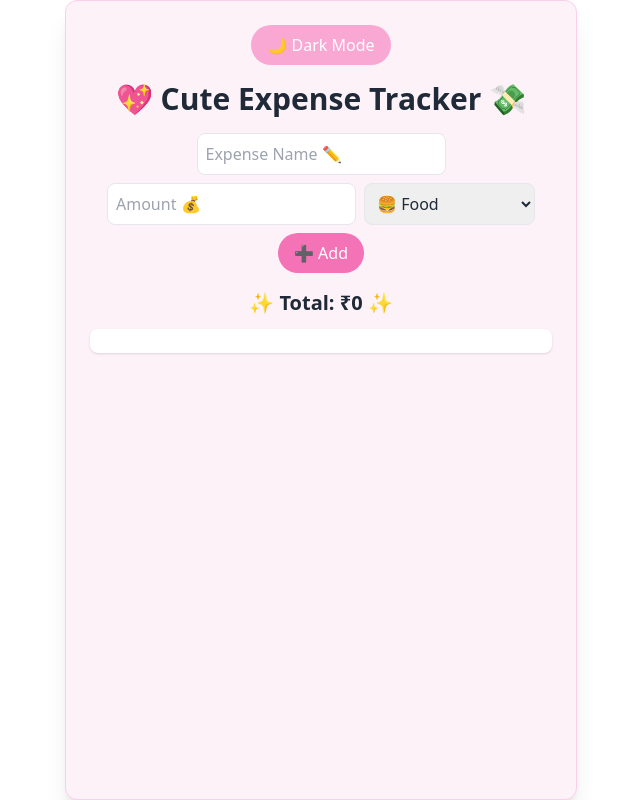
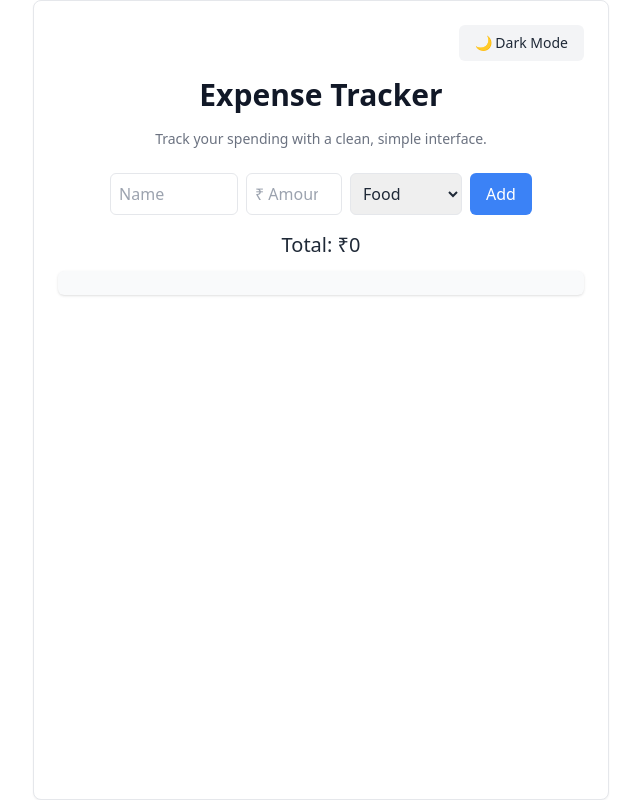
Before and after one commit to tanishka0324/expense-tracker, a React (Create React App) app: page / in a window 1280 px wide. Shown: the whole page, without its empty margins (319-959 px from the left). Built offline with nearby package versions, Linux system fonts and the light colour scheme; the HTML template or start-up script is replaced by a standard one.

Commit message:
Update App.js

```diff
--- a/src/App.js
+++ b/src/App.js
@@ -8,7 +8,7 @@ export default function App() {
   const [transactions, setTransactions] = useState([]);
   const [text, setText] = useState("");
   const [amount, setAmount] = useState("");
-  const [category, setCategory] = useState("🍔 Food");
+  const [category, setCategory] = useState("Food");
   const [darkMode, setDarkMode] = useState(false);
 
   const addTransaction = () => {
@@ -21,13 +21,12 @@ export default function App() {
   const total = transactions.reduce((acc, t) => acc + t.amount, 0);
 
   const chartData = {
-    labels: transactions.map((t) => `${t.text} ${t.category}`),
+    labels: transactions.map((t) => `${t.text} (${t.category})`),
     datasets: [
       {
         data: transactions.map((t) => t.amount),
-        backgroundColor: [
-          "#FFB6C1", "#FFDAB9", "#B0E0E6", "#E6E6FA", "#FADADD", "#C1E1C1"
-        ],
+        backgroundColor: ["#A3C4F3", "#F7D9C4", "#C1E1C1", "#E5D4ED", "#F8E1F4"],
+        borderColor: "#ffffff",
         borderWidth: 2,
       },
     ],
@@ -35,73 +34,82 @@ export default function App() {
 
   return (
     <div className={`${darkMode ? "dark" : ""}`}>
-      <div className="p-6 max-w-lg mx-auto text-center
-      bg-pink-50 dark:bg-gray-900 min-h-screen text-gray-800 dark:text-white
-      transition duration-300 font-sans rounded-xl shadow-xl border border-pink-200">
+      <div className="p-6 max-w-xl mx-auto text-center
+      bg-white dark:bg-gray-900 min-h-screen text-gray-800 dark:text-gray-200
+      transition duration-300 font-sans rounded-lg shadow-sm border border-gray-200 dark:border-gray-700">
 
         {/* 🌙 Dark Mode Button */}
-        <button
-          onClick={() => setDarkMode(!darkMode)}
-          className="mb-4 px-4 py-2 rounded-full bg-pink-300 text-white
-          hover:bg-pink-400 transform hover:scale-105 transition"
-        >
-          {darkMode ? "☀️ Light Mode" : "🌙 Dark Mode"}
-        </button>
+        <div className="flex justify-end">
+          <button
+            onClick={() => setDarkMode(!darkMode)}
+            className="mb-4 px-4 py-2 text-sm rounded-md bg-gray-100 dark:bg-gray-800
+            hover:bg-gray-200 dark:hover:bg-gray-700 transition"
+          >
+            {darkMode ? "☀️ Light Mode" : "🌙 Dark Mode"}
+          </button>
+        </div>
 
-        <h1 className="text-3xl font-bold mb-4">💖 Cute Expense Tracker 💸</h1>
+        <h1 className="text-3xl font-semibold mb-4 text-gray-900 dark:text-gray-100">
+          Expense Tracker
+        </h1>
+        <p className="text-sm text-gray-500 dark:text-gray-400 mb-6">
+          Track your spending with a clean, simple interface.
+        </p>
 
         {/* Input Fields */}
         <div className="mb-4 flex flex-wrap justify-center gap-2">
           <input
-            className="border p-2 rounded-lg dark:bg-gray-700 dark:border-gray-500 focus:ring-2 focus:ring-pink-300"
-            placeholder="Expense Name ✏️"
+            className="border p-2 rounded-md dark:bg-gray-800 dark:border-gray-600
+            focus:ring-2 focus:ring-blue-300 w-32"
+            placeholder="Name"
             value={text}
             onChange={(e) => setText(e.target.value)}
           />
           <input
-            className="border p-2 rounded-lg dark:bg-gray-700 dark:border-gray-500 focus:ring-2 focus:ring-pink-300"
-            placeholder="Amount 💰"
+            className="border p-2 rounded-md dark:bg-gray-800 dark:border-gray-600
+            focus:ring-2 focus:ring-blue-300 w-24"
+            placeholder="₹ Amount"
             type="number"
             value={amount}
             onChange={(e) => setAmount(e.target.value)}
           />
-
           <select
-            className="border p-2 rounded-lg dark:bg-gray-700 dark:border-gray-500 focus:ring-2 focus:ring-pink-300"
+            className="border p-2 rounded-md dark:bg-gray-800 dark:border-gray-600
+            focus:ring-2 focus:ring-blue-300 w-28"
             value={category}
             onChange={(e) => setCategory(e.target.value)}
           >
-            <option>🍔 Food</option>
-            <option>✈️ Travel</option>
-            <option>🛍️ Shopping</option>
-            <option>🎬 Entertainment</option>
-            <option>💖 Other</option>
+            <option>Food</option>
+            <option>Travel</option>
+            <option>Shopping</option>
+            <option>Entertainment</option>
+            <option>Other</option>
           </select>
-
           <button
-            className="bg-pink-400 text-white px-4 py-2 rounded-full
-            hover:bg-pink-500 transform hover:scale-105 transition"
+            className="bg-blue-500 text-white px-4 py-2 rounded-md
+            hover:bg-blue-600 transition"
             onClick={addTransaction}
           >
-            ➕ Add
+            Add
           </button>
         </div>
 
         {/* Total */}
-        <h2 className="text-xl font-semibold mb-3">✨ Total: ₹{total} ✨</h2>
+        <h2 className="text-xl font-medium mb-3">Total: ₹{total}</h2>
 
         {/* Transactions List */}
-        <ul className="mb-4 bg-white dark:bg-gray-800 rounded-lg shadow p-3 divide-y divide-pink-100 dark:divide-gray-700">
+        <ul className="mb-4 bg-gray-50 dark:bg-gray-800 rounded-md shadow p-3 divide-y divide-gray-200 dark:divide-gray-700">
           {transactions.map((t, i) => (
-            <li key={i} className="py-2">
-              {t.text} - <span className="font-bold">₹{t.amount}</span> {t.category}
+            <li key={i} className="py-2 flex justify-between">
+              <span>{t.text} ({t.category})</span>
+              <span className="font-medium">₹{t.amount}</span>
             </li>
           ))}
         </ul>
 
         {/* Chart */}
         {transactions.length > 0 && (
-          <div className="bg-white dark:bg-gray-800 rounded-lg p-4 shadow-md">
+          <div className="bg-gray-50 dark:bg-gray-800 rounded-md p-4 shadow">
             <Pie data={chartData} />
           </div>
         )}
```
